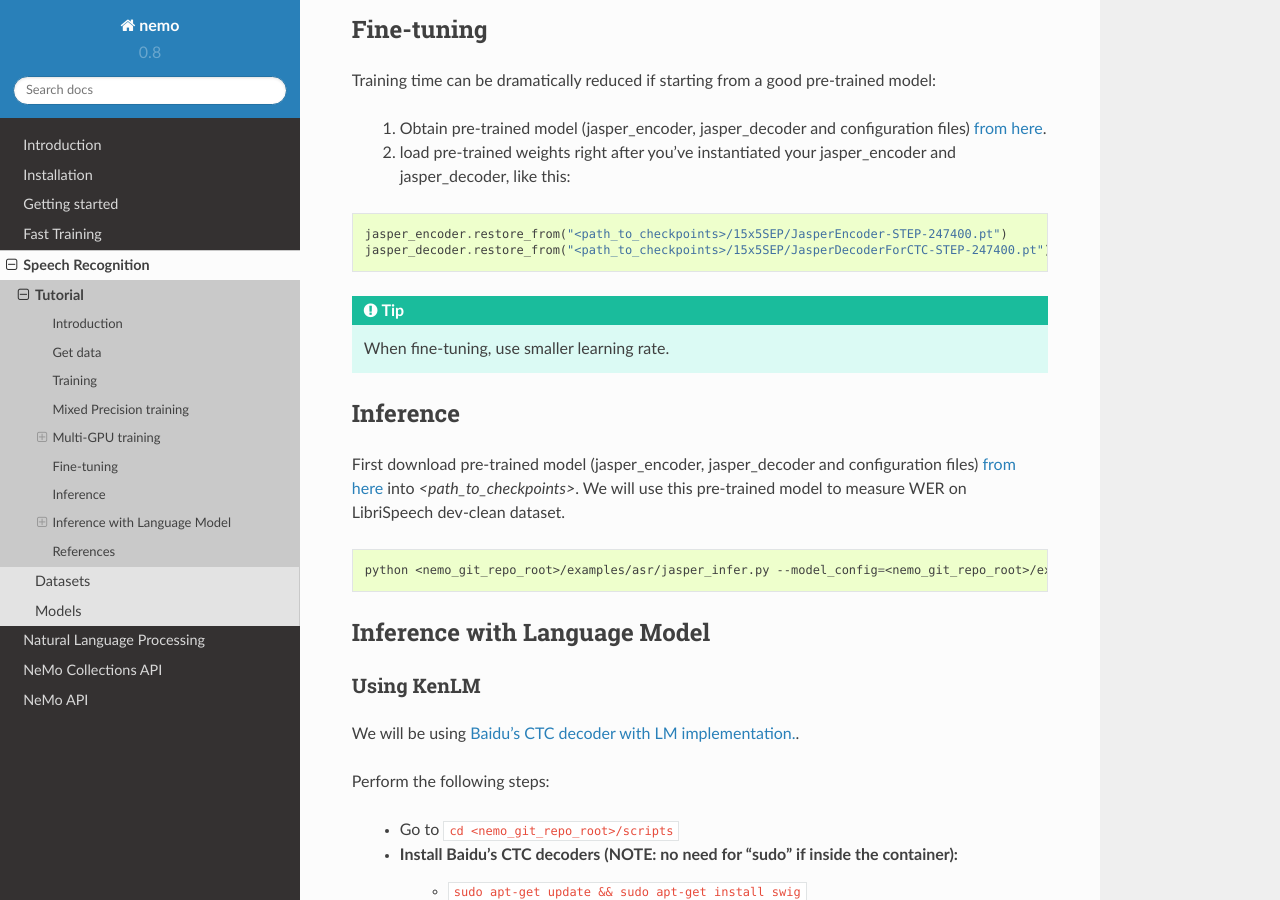
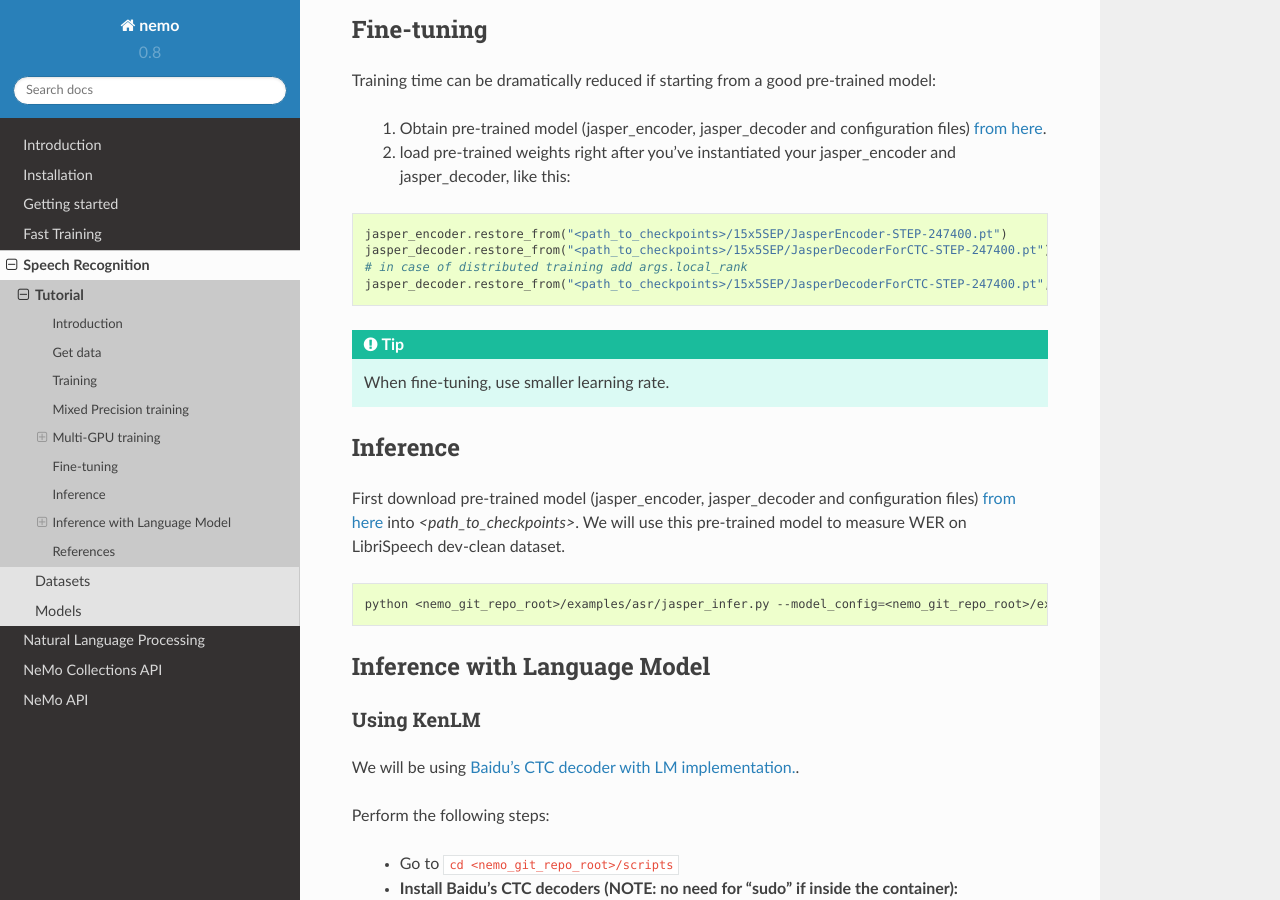
Before and after one commit to backend-engineer1/NEMO, a Sphinx documentation site: the page built from docs/sources/source/asr/tutorial.rst, in a window 1280 px wide and 900 px high, scrolled down 6284 px. Built offline with Sphinx 7.4.7 and the Read the Docs theme 2.0.0, drawn with Linux system fonts in a browser that asks for light colours; cross-references to code outside the pages are shown as plain code.

Commit message:
Addressing https://github.com/NVIDIA/NeMo/issues/56
Signed-off-by: Oleksii Kuchaiev <okuchaiev@nvidia.com>

```diff
--- a/docs/sources/source/asr/tutorial.rst
+++ b/docs/sources/source/asr/tutorial.rst
@@ -290,6 +290,8 @@
 
     jasper_encoder.restore_from("<path_to_checkpoints>/15x5SEP/JasperEncoder-STEP-247400.pt")
     jasper_decoder.restore_from("<path_to_checkpoints>/15x5SEP/JasperDecoderForCTC-STEP-247400.pt")
+    # in case of distributed training add args.local_rank
+    jasper_decoder.restore_from("<path_to_checkpoints>/15x5SEP/JasperDecoderForCTC-STEP-247400.pt", args.local_rank)
 
 .. tip::
     When fine-tuning, use smaller learning rate.
```
